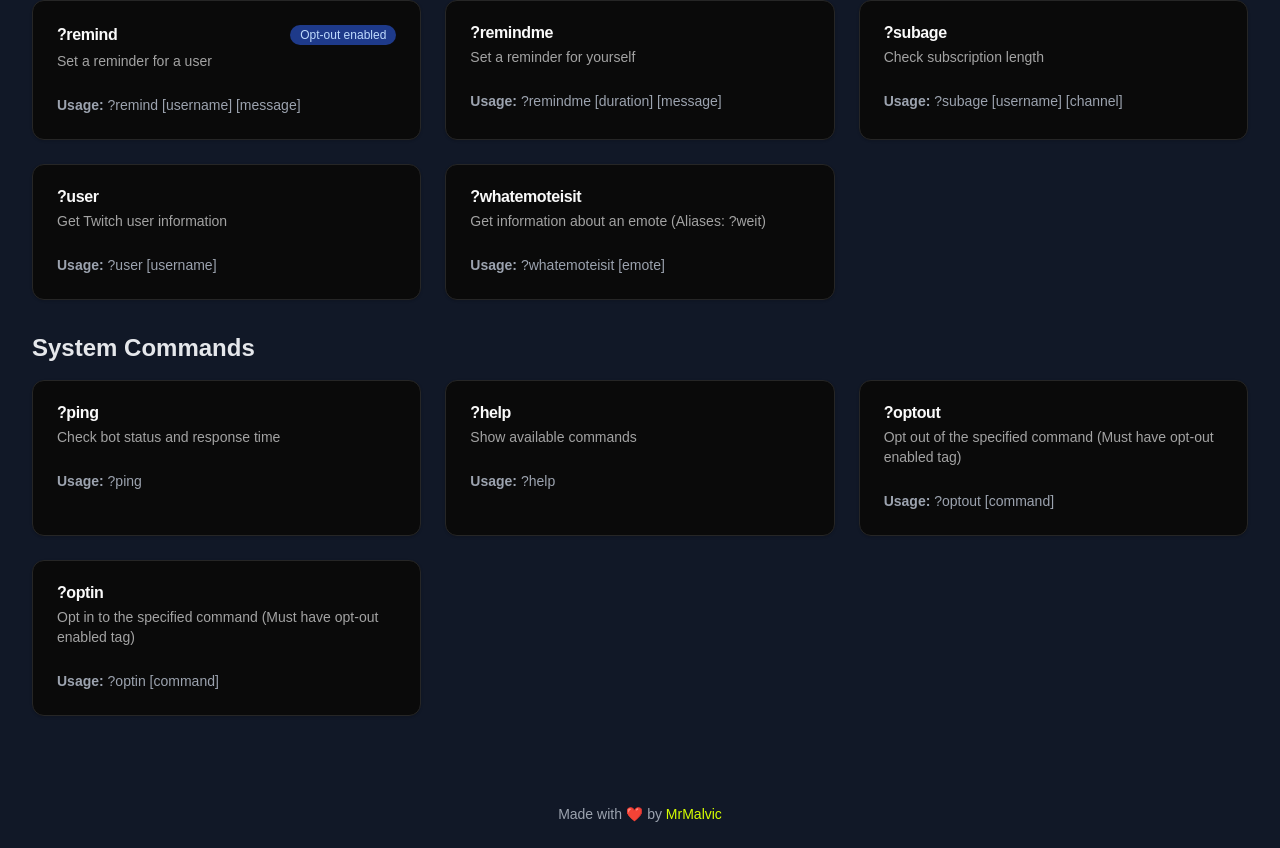
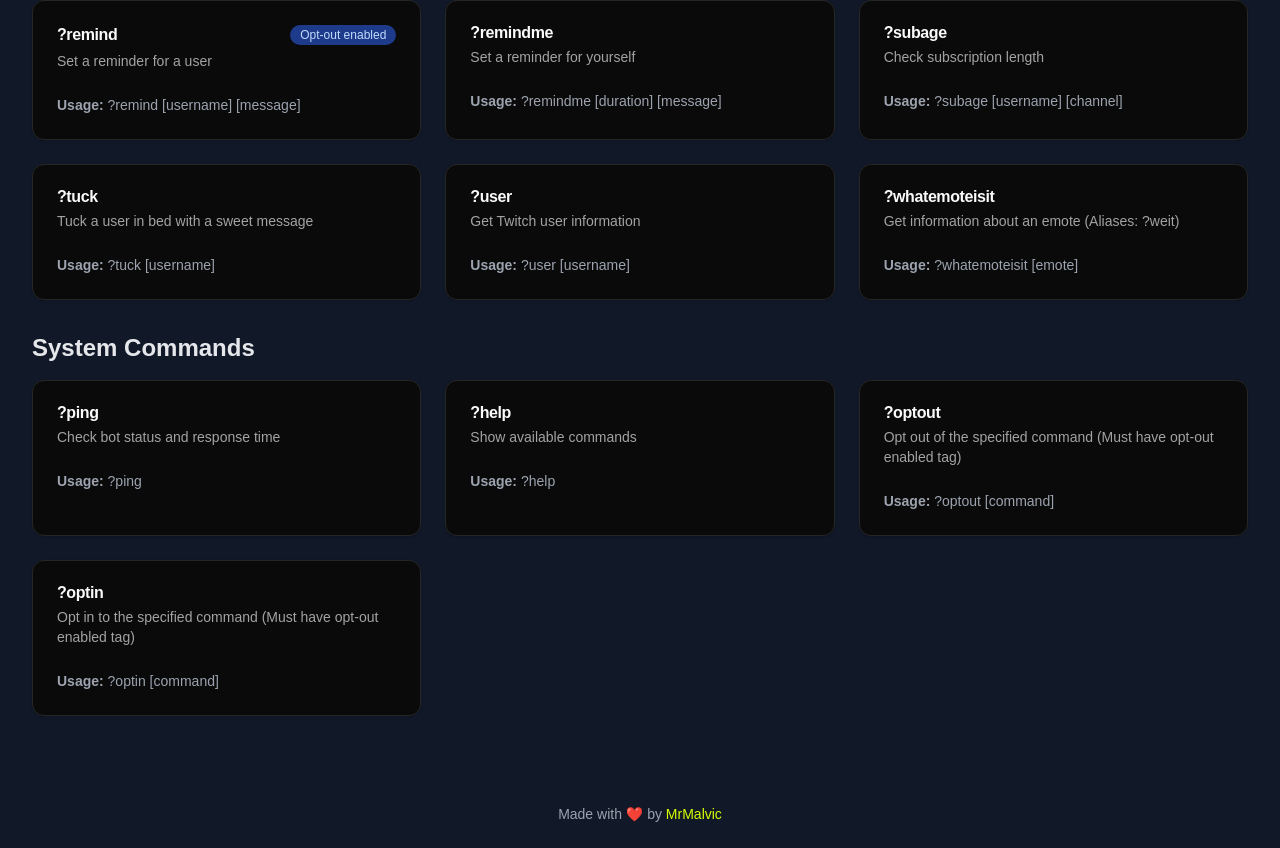
Before and after one commit to MrMalvic/twitchbotwebsite, a Next.js app: page / in a window 1280 px wide. Shown: the part 3584-4432 px from the top of the page. Built offline with nearby package versions, Linux system fonts and the light colour scheme.

Commit message:
Added new command '?tuck' to command categories, allowing users to send a sweet message to tuck someone in bed. This enhances user interaction and expands the available commands.

```diff
--- a/components/page.tsx
+++ b/components/page.tsx
@@ -73,7 +73,6 @@ const commandCategories: Record<string, Command[]> = {
     { name: '?afk', description: 'Set your AFK status. (Aliases: ?work, ?sleep, ?food, ?lurk, ?gaming, ?gn/?sleep, ?nap, ?poop)', usage: '?afk [message]' },
     { name: '?checkafk', description: 'Check a user\'s afk status (Aliases: ?ca)', usage: '?checkafk [username]', optOutEnabled: true },
     { name: '?followage', description: 'Check follow age of a user (Aliases: ?fa)', usage: '?followage [username] [channel]' },
-
     { name: '?namechange', description: 'Check a user\'s name change history', usage: '?namechange [username]', optOutEnabled: true },
     { name: '?randomclip', description: 'Get a random clip from a channel', usage: '?randomclip [channel]' },
     { name: '?randomline', description: 'Get a random message from a user (Aliases: ?rl)', usage: '?randomline [username] [channel]', optOutEnabled: true },
@@ -81,6 +80,7 @@ const commandCategories: Record<string, Command[]> = {
     { name: '?remind', description: 'Set a reminder for a user', usage: '?remind [username] [message]', optOutEnabled: true },
     { name: '?remindme', description: 'Set a reminder for yourself', usage: '?remindme [duration] [message]' },
     { name: '?subage', description: 'Check subscription length', usage: '?subage [username] [channel]' },
+    { name: '?tuck',description: 'Tuck a user in bed with a sweet message', usage: '?tuck [username]' },
     { name: '?user', description: 'Get Twitch user information', usage: '?user [username]' },
     { name: '?whatemoteisit', description: 'Get information about an emote (Aliases: ?weit)', usage: '?whatemoteisit [emote]' },
   ],
```
